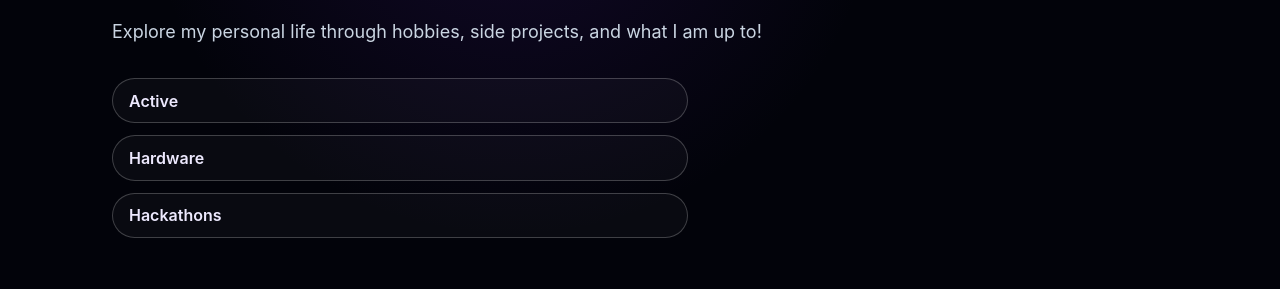
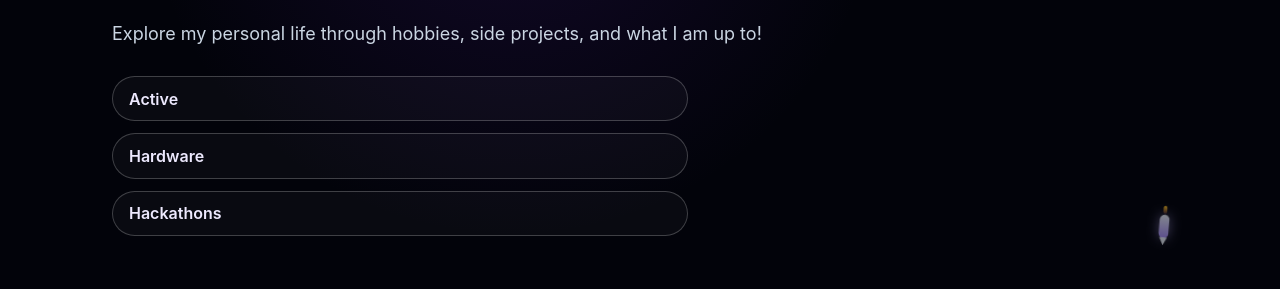
Before and after one commit to Chahanareddy/Chahana-personal-website, a Next.js app: page /personal in a window 1280 px wide. Shown: the part 334-623 px from the top of the page. Built offline with nearby package versions, Linux system fonts and the light colour scheme.

Commit message:
personal page add rocket

```diff
--- a/app/globals.css
+++ b/app/globals.css
@@ -387,8 +387,79 @@ body {
   transform: translateY(-1px);
 }
 
+.personal-nav-button {
+  position: relative;
+  overflow: hidden;
+  transition: border-color 220ms ease, background-color 220ms ease, transform 220ms ease, box-shadow 220ms ease;
+}
+
+.personal-nav-button::after {
+  content: "";
+  position: absolute;
+  inset: 0;
+  transform: translateX(-105%);
+  background: linear-gradient(105deg, transparent 30%, rgb(196 181 253 / 0.22) 48%, transparent 66%);
+  transition: transform 420ms ease;
+  pointer-events: none;
+}
+
+.personal-nav-button:hover {
+  transform: translateY(-2px) translateX(2px);
+  box-shadow: 0 0 0 1px rgb(196 181 253 / 0.22), 0 10px 24px rgb(124 58 237 / 0.24);
+}
+
+.personal-nav-button:hover::after {
+  transform: translateX(105%);
+}
+
 .personal-shell {
   background: radial-gradient(circle at 40% 25%, rgb(76 29 149 / 0.22), transparent 38%), #02030a;
+}
+
+.mini-rocket-wrap {
+  position: absolute;
+  inset: 0;
+  overflow: hidden;
+  pointer-events: none;
+  z-index: 1;
+}
+
+.mini-rocket {
+  position: absolute;
+  left: 0;
+  top: 0;
+  width: 24px;
+  height: 10px;
+  border-radius: 9999px;
+  background: linear-gradient(90deg, rgb(226 232 240 / 0.92), rgb(167 139 250 / 0.88));
+  box-shadow: 0 0 12px rgb(196 181 253 / 0.5);
+  transform: rotate(-15deg);
+  opacity: 0.7;
+  animation: mini-rocket-fly 12s linear infinite;
+}
+
+.mini-rocket::before {
+  content: "";
+  position: absolute;
+  right: -7px;
+  top: 1px;
+  width: 0;
+  height: 0;
+  border-top: 4px solid transparent;
+  border-bottom: 4px solid transparent;
+  border-left: 8px solid rgb(226 232 240 / 0.9);
+}
+
+.mini-rocket::after {
+  content: "";
+  position: absolute;
+  left: -9px;
+  top: 3px;
+  width: 8px;
+  height: 4px;
+  border-radius: 9999px;
+  background: linear-gradient(90deg, rgb(251 191 36 / 0.95), rgb(248 113 113 / 0.2));
+  filter: blur(0.4px);
 }
 
 .blast-overlay {
@@ -444,6 +515,35 @@ body {
   100% {
     opacity: 0;
     visibility: hidden;
+  }
+}
+
+@keyframes mini-rocket-fly {
+  0% {
+    transform: translate(2vw, 78vh) rotate(-35deg) scale(0.95);
+    opacity: 0.62;
+  }
+  24% {
+    transform: translate(90vw, 4vh) rotate(-35deg) scale(1);
+  }
+  25% {
+    transform: translate(90vw, 4vh) rotate(95deg) scale(1);
+  }
+  49% {
+    transform: translate(90vw, 80vh) rotate(95deg) scale(0.98);
+  }
+  50% {
+    transform: translate(90vw, 80vh) rotate(-160deg) scale(0.98);
+  }
+  74% {
+    transform: translate(2vw, 8vh) rotate(-160deg) scale(1);
+  }
+  75% {
+    transform: translate(2vw, 8vh) rotate(35deg) scale(1);
+  }
+  100% {
+    transform: translate(2vw, 78vh) rotate(35deg) scale(0.95);
+    opacity: 0.62;
   }
 }
 
--- a/app/page.tsx
+++ b/app/page.tsx
@@ -194,16 +194,43 @@ export default function Home() {
           <h2 className="text-3xl font-semibold md:text-4xl">Projects</h2>
           <div className="grid gap-4 md:grid-cols-2">
             {[
-              { title: "Ecotoken", text: "AI prompt optimizer." },
-              { title: "Adversor", text: "AI Ad Generator." },
-              { title: "Slot Machine", text: "Console-based slot machine game in Java." },
+              {
+                title: "Ecotoken",
+                text: "",
+                inlineTitleSuffix: "- AI prompt optimizer.",
+                placement: "1st @ Hack the Valley X Snowflake",
+              },
+              {
+                title: "Adversor",
+                text: "",
+                inlineTitleSuffix: "- AI Ad Generator.",
+                placement: "3rd @ cursor freeform hack",
+              },
+              {
+                title: "Slot Machine",
+                text: "",
+                inlineTitleSuffix: "- Console-based slot machine game in Java.",
+              },
             ].map((project) => (
               <article
                 key={project.title}
                 className="tilt-card glass-panel rounded-2xl border border-white/10 p-6 transition duration-300 hover:border-fuchsia-300/60"
               >
-                <h3 className="text-lg font-semibold text-white">{project.title}</h3>
-                <p className="mt-2 text-sm leading-relaxed text-slate-200">{project.text}</p>
+                <h3 className="text-lg font-semibold text-white">
+                  {project.title}
+                  {project.inlineTitleSuffix ? (
+                    <span className="ml-1 text-sm leading-relaxed font-normal text-slate-200">
+                      {project.inlineTitleSuffix}
+                    </span>
+                  ) : null}
+                </h3>
+                {project.placement ? (
+                  <div className="mt-2 inline-flex items-center gap-2 rounded-lg border border-violet-300/35 bg-violet-500/10 px-2.5 py-1 text-xs font-medium text-violet-100">
+                    <span aria-hidden="true">🏆</span>
+                    <span>{project.placement}</span>
+                  </div>
+                ) : null}
+                {project.text ? <p className="mt-2 text-sm leading-relaxed text-slate-200">{project.text}</p> : null}
               </article>
             ))}
           </div>
--- a/app/personal/active/page.tsx
+++ b/app/personal/active/page.tsx
@@ -1,4 +1,37 @@
 import Link from "next/link";
+import Image from "next/image";
+
+const activeSections: {
+  title: string;
+  lines: string[];
+  imageSrc?: string;
+  imageAlt?: string;
+}[] = [
+  {
+    title: "Gym",
+    lines: ["STAIRMASTER"],
+  },
+  {
+    title: "Early morning runs",
+    lines: ["5am runs"],
+  },
+  {
+    title: "Swimming",
+    lines: ["Retired competitive swimmer"],
+    imageSrc: "/images/active-swimming.png",
+    imageAlt: "Indoor swimming pool lanes",
+  },
+  {
+    title: "Hiking",
+    lines: ["TELL ME YOUR FAV HIKING PATH"],
+  },
+  {
+    title: "Exploring - walks and road trips",
+    lines: ["I took that pic on a late night walk in Waterloo (shocking)"],
+    imageSrc: "/images/active-exploring.png",
+    imageAlt: "Waterfront view during a road trip",
+  },
+];
 
 export default function ActivePage() {
   return (
@@ -14,17 +47,37 @@ export default function ActivePage() {
           </Link>
         </div>
 
-        <p className="max-w-3xl text-slate-300">
-          I love exploring new places to stay active, especially in the summer.
-        </p>
+        <div className="max-w-3xl space-y-2">
+          <p className="text-slate-300">
+            I love exploring new places to stay active, especially in the summer.
+          </p>
+          <p className="text-slate-400">Here&apos;s how I stay active:</p>
+        </div>
 
-        <div className="grid gap-6 md:grid-cols-3">
-          {["Gym", "Early morning runs", "Swimming", "Hiking", "Exploring"].map((item) => (
-            <article key={item} className="glass-panel rounded-2xl border border-white/10 p-4">
-              <div className="mb-4 flex h-40 items-center justify-center rounded-xl border border-dashed border-violet-300/45 bg-violet-500/8 text-xs tracking-wide text-violet-200 uppercase">
-                Photo Placeholder
+        <div className="grid gap-6 md:grid-cols-2 lg:grid-cols-3">
+          {activeSections.map((section) => (
+            <article key={section.title} className="glass-panel rounded-2xl border border-white/10 p-4">
+              <div className="mb-4 h-40 overflow-hidden rounded-xl border border-dashed border-violet-300/45 bg-violet-500/8">
+                {section.imageSrc ? (
+                  <Image
+                    src={section.imageSrc}
+                    alt={section.imageAlt ?? `${section.title} photo`}
+                    width={1024}
+                    height={640}
+                    className="h-full w-full object-cover"
+                  />
+                ) : (
+                  <div className="flex h-full items-center justify-center text-xs tracking-wide text-violet-200 uppercase">
+                    Photo Placeholder
+                  </div>
+                )}
               </div>
-              <h2 className="text-lg font-semibold">{item}</h2>
+              <h2 className="text-lg font-semibold">{section.title}</h2>
+              <ul className="mt-3 space-y-1 text-sm text-slate-300">
+                {section.lines.map((line) => (
+                  <li key={line}>{line}</li>
+                ))}
+              </ul>
             </article>
           ))}
         </div>
--- a/app/personal/page.tsx
+++ b/app/personal/page.tsx
@@ -63,6 +63,9 @@ export default function PersonalPage() {
 
   return (
     <div className="personal-shell min-h-screen bg-black text-slate-100">
+      <div className="mini-rocket-wrap" aria-hidden="true">
+        <span className="mini-rocket" />
+      </div>
       {phase !== "done" ? (
         <div className="blast-overlay" aria-hidden="true">
           <div className="blast-core" />
@@ -88,7 +91,7 @@ export default function PersonalPage() {
       </div>
 
       <main
-        className={`mx-auto flex min-h-screen w-full max-w-6xl items-center px-6 py-20 transition-opacity duration-500 md:px-12 ${
+        className={`relative z-10 mx-auto flex min-h-screen w-full max-w-6xl items-center px-6 py-20 transition-opacity duration-500 md:px-12 ${
           phase === "done" ? "opacity-100" : "opacity-0"
         }`}
       >
@@ -101,22 +104,22 @@ export default function PersonalPage() {
             Explore my personal life through hobbies, side projects, and what I am up to!
           </p>
 
-          <div className="flex max-w-xl flex-col gap-3 pt-2">
+          <div className="flex max-w-xl flex-col gap-3 pt-1">
             <Link
               href="/personal/active"
-              className="contact-pill w-full border-violet-300/65 bg-violet-500/14 px-5 py-3 text-left text-base font-semibold text-violet-100 hover:bg-violet-500/24"
+              className="personal-nav-button contact-pill w-full border-violet-300/65 bg-violet-500/14 px-5 py-3 text-left text-base font-semibold text-violet-100 hover:bg-violet-500/24"
             >
               Active
             </Link>
             <Link
               href="/personal/hardware"
-              className="contact-pill w-full border-violet-300/65 bg-violet-500/14 px-5 py-3 text-left text-base font-semibold text-violet-100 hover:bg-violet-500/24"
+              className="personal-nav-button contact-pill w-full border-violet-300/65 bg-violet-500/14 px-5 py-3 text-left text-base font-semibold text-violet-100 hover:bg-violet-500/24"
             >
               Hardware
             </Link>
             <Link
               href="/personal/hackathons"
-              className="contact-pill w-full border-violet-300/65 bg-violet-500/14 px-5 py-3 text-left text-base font-semibold text-violet-100 hover:bg-violet-500/24"
+              className="personal-nav-button contact-pill w-full border-violet-300/65 bg-violet-500/14 px-5 py-3 text-left text-base font-semibold text-violet-100 hover:bg-violet-500/24"
             >
               Hackathons
             </Link>
```
Also changed, not shown: public/images/active-exploring.png (added), public/images/active-swimming.png (added).
